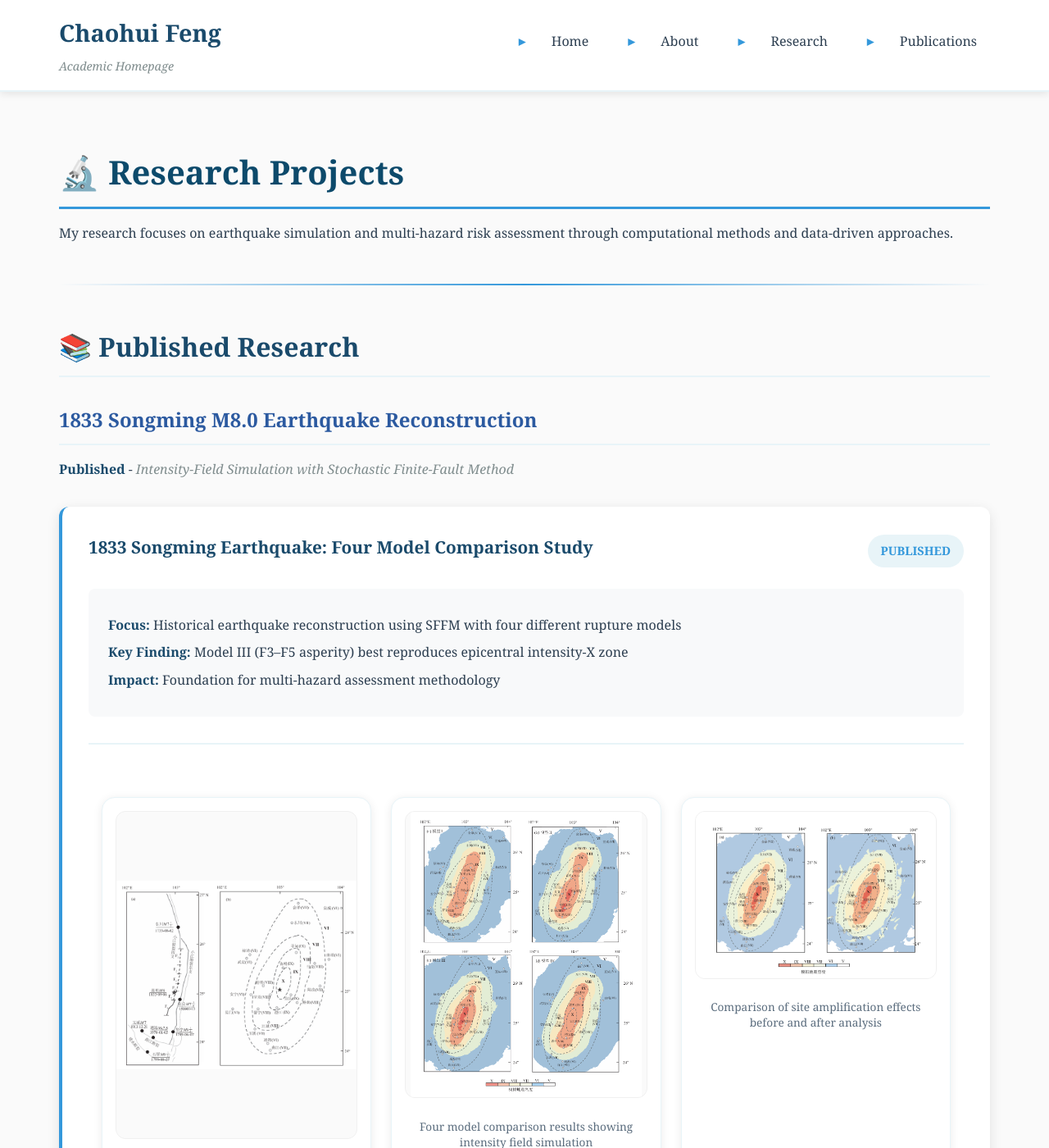
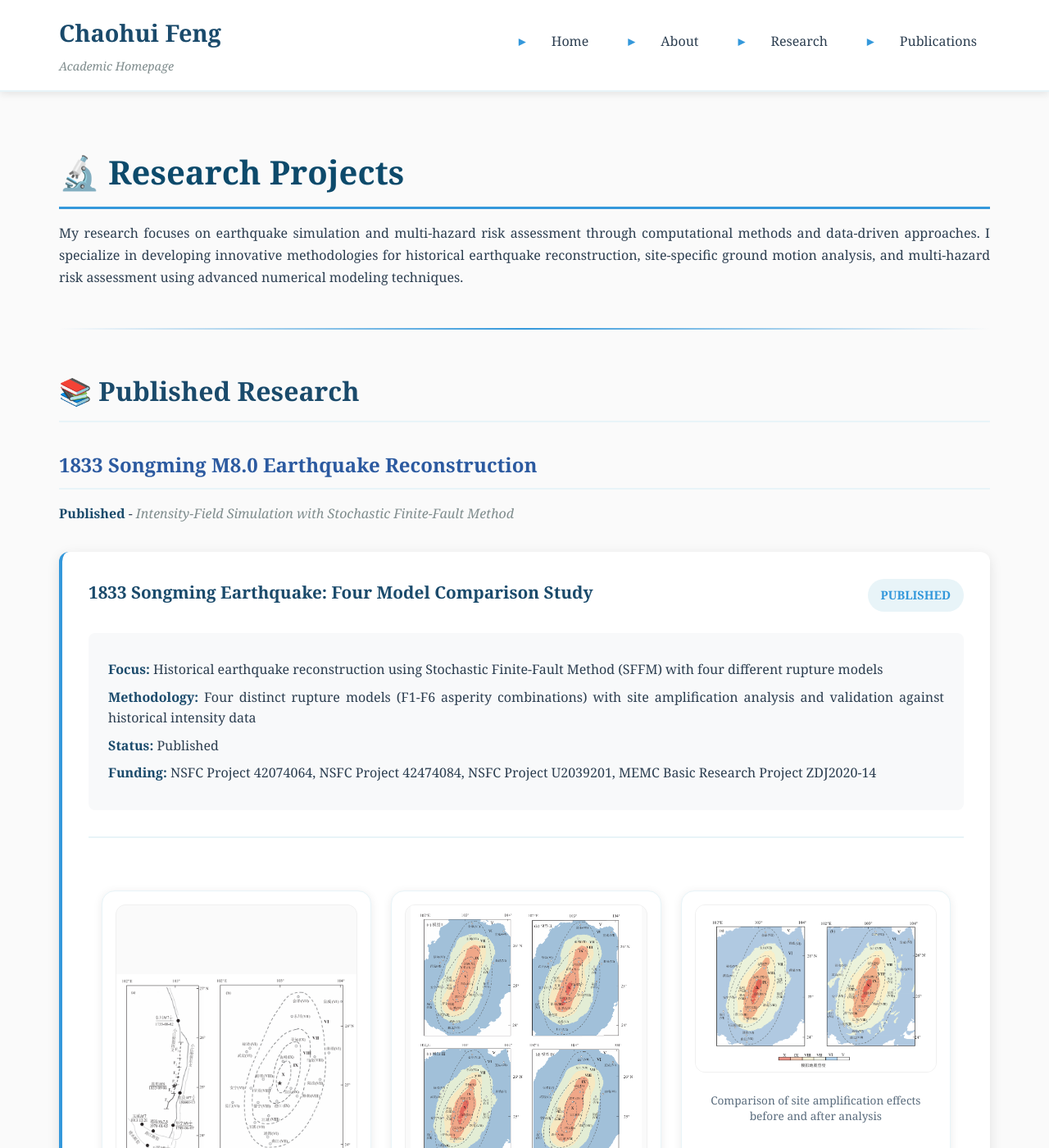
Before and after one commit to chaohuifeng/chaohuifeng.github.io, a Jekyll site: the page built from research.markdown, in a window 1280 px wide and 1400 px high. Shown: the whole window at 82% size. Built offline with Jekyll 4.4.1, drawn with Linux system fonts in a browser that asks for light colours; some of the changed text lies outside the part shown.

Commit message:
Update website: enhance research content, fix image layouts, and improve education section

```diff
--- a/_layouts/default.html
+++ b/_layouts/default.html
@@ -35,7 +35,7 @@
                 <div class="footer-section">
                     <h4>Chaohui Feng</h4>
                     <p>Earthquake Simulation & Cascading Geo-Hazards Researcher</p>
-                    <p>National Institute of Natural Hazards (MEMC-CAS)</p>
+                    <p>National Institute of Natural Hazards (MEMC)</p>
                 </div>
 
                 <div class="footer-section">
--- a/about.markdown
+++ b/about.markdown
@@ -6,14 +6,13 @@
 
 # 👨‍🎓 About Me
 
-I'm **Chaohui Feng**, a graduate student researcher specializing in earthquake simulation and multi-hazard risk assessment at the National Institute of Natural Hazards (MEMC-CAS).
 
 ---
 
 ## 🎓 Education
 
 ### **M.Sc. Geology** *(2024 - Present)*
-- **Institution**: National Institute of Natural Hazards (MEMC-CAS)
+- **Institution**: National Institute of Natural Hazards (MEMC)
 - **Thesis**: *Seismogenic-Fault Multi-Hazard Prediction*
 - **Advisor**: Prof. Jia Cheng
 
--- a/contact.markdown
+++ b/contact.markdown
@@ -27,7 +27,7 @@
 
 ## 🏢 Current Institution
 
-**National Institute of Natural Hazards (MEMC-CAS)**
+**National Institute of Natural Hazards (MEMC)**
 Beijing, China
 Position: Student Researcher
 Supervisor: Prof. Jia Cheng [researchgate.net/profile/Jia-Cheng-13](https://www.researchgate.net/profile/Jia-Cheng-13)
--- a/research.markdown
+++ b/research.markdown
@@ -6,7 +6,7 @@
 
 # 🔬 Research Projects
 
-My research focuses on earthquake simulation and multi-hazard risk assessment through computational methods and data-driven approaches.
+My research focuses on earthquake simulation and multi-hazard risk assessment through computational methods and data-driven approaches. I specialize in developing innovative methodologies for historical earthquake reconstruction, site-specific ground motion analysis, and multi-hazard risk assessment using advanced numerical modeling techniques.
 
 ---
 
@@ -22,9 +22,10 @@
   </div>
 
   <div class="research-content">
-    <p><strong>Focus:</strong> Historical earthquake reconstruction using SFFM with four different rupture models</p>
-    <p><strong>Key Finding:</strong> Model III (F3–F5 asperity) best reproduces epicentral intensity-X zone</p>
-    <p><strong>Impact:</strong> Foundation for multi-hazard assessment methodology</p>
+    <p><strong>Focus:</strong> Historical earthquake reconstruction using Stochastic Finite-Fault Method (SFFM) with four different rupture models</p>
+    <p><strong>Methodology:</strong> Four distinct rupture models (F1-F6 asperity combinations) with site amplification analysis and validation against historical intensity data</p>
+    <p><strong>Status:</strong> Published </p>
+    <p><strong>Funding:</strong> NSFC Project 42074064, NSFC Project 42474084, NSFC Project U2039201, MEMC Basic Research Project ZDJ2020-14</p>
   </div>
 
   <div class="research-visualization">
@@ -40,8 +41,8 @@
       <div class="gallery-item">
         <img src="/assets/images/1833Songming/comparison of site amplification.png" alt="Site Amplification Comparison" />
         <p class="image-caption">Comparison of site amplification effects before and after analysis</p>
-      </div>
-    </div>
+  </div>
+  </div>
   </div>
 </div>
 
@@ -59,9 +60,11 @@
   </div>
 
   <div class="research-content">
-    <p><strong>Focus:</strong> Nine historical earthquakes reconstruction along Xianshuihe Fault Zone</p>
-    <p><strong>Status:</strong> English manuscript in preparation + Patent application submitted</p>
-    <p><strong>Methodology:</strong> SFFM validation against historical macroseismic records</p>
+    <p><strong>Focus:</strong> Systematic reconstruction of nine historical earthquakes along Xianshuihe Fault Zone using advanced numerical modeling</p>
+    <p><strong>Methodology:</strong> Stochastic Finite-Fault Method (SFFM) with site-specific parameters, historical data digitization, and fault geometry modeling for different rupture scenarios</p>
+    <p><strong>Status:</strong> English manuscript in preparation + Patent application submitted (2025)</p>
+    <p><strong>Collaboration:</strong> Prof. Jia Cheng (China University of Geosciences)</p>
+    <p><strong>Funding:</strong> NSFC Project 42074064, NSFC Project 42474084, NSFC Project U2039201, MEMC Basic Research Project ZDJ2020-14</p>
   </div>
 
   <div class="research-visualization">
@@ -81,8 +84,8 @@
       <div class="gallery-item">
         <img src="/assets/images/xianshuihe_fault/2014_kangding_earthquake.png" alt="2014 Kangding Earthquake Simulation" />
         <p class="image-caption">2014 Kangding earthquake simulation results</p>
-      </div>
-    </div>
+  </div>
+  </div>
   </div>
 </div>
 
@@ -98,9 +101,10 @@
   </div>
 
   <div class="research-content">
-    <p><strong>Collaboration Partners:</strong> Prof. Xiwei Xu (CUG), Prof. Jia Cheng (CUG), Dr. Kang Li (MEMC)</p>
-    <p><strong>Focus:</strong> Site-specific ground motion analysis for Myanmar Moguang Fault near Myitsone Dam</p>
-    <p><strong>Status:</strong> Active international collaboration project</p>
+    <p><strong>Focus:</strong> Site-specific ground motion analysis for Myanmar Moguang Fault near Myitsone Dam using advanced numerical modeling</p>
+    <p><strong>Methodology:</strong> Stochastic Finite-Fault Method (SFFM) with site-specific amplification analysis, multiple fault scenarios, and ground motion spectrum simulation for different return periods</p>
+    <p><strong>Status:</strong> Active international collaboration project with ongoing data collection and analysis</p>
+    <p><strong>Collaboration:</strong> Prof. Xiwei Xu (China University of Geosciences), Prof. Jia Cheng (China University of Geosciences), Dr. Kang Li (National Institute of Natural Hazards, MEMC)</p>
   </div>
 
   <div class="research-visualization">
```
Also changed, not shown: other parts of research.markdown (+0 -14 lines), index.markdown (+4 -3 lines), publications.markdown (+0 -13 lines), assets/images/xianshuihe_fault/2014_kangding_earthquake.png.
